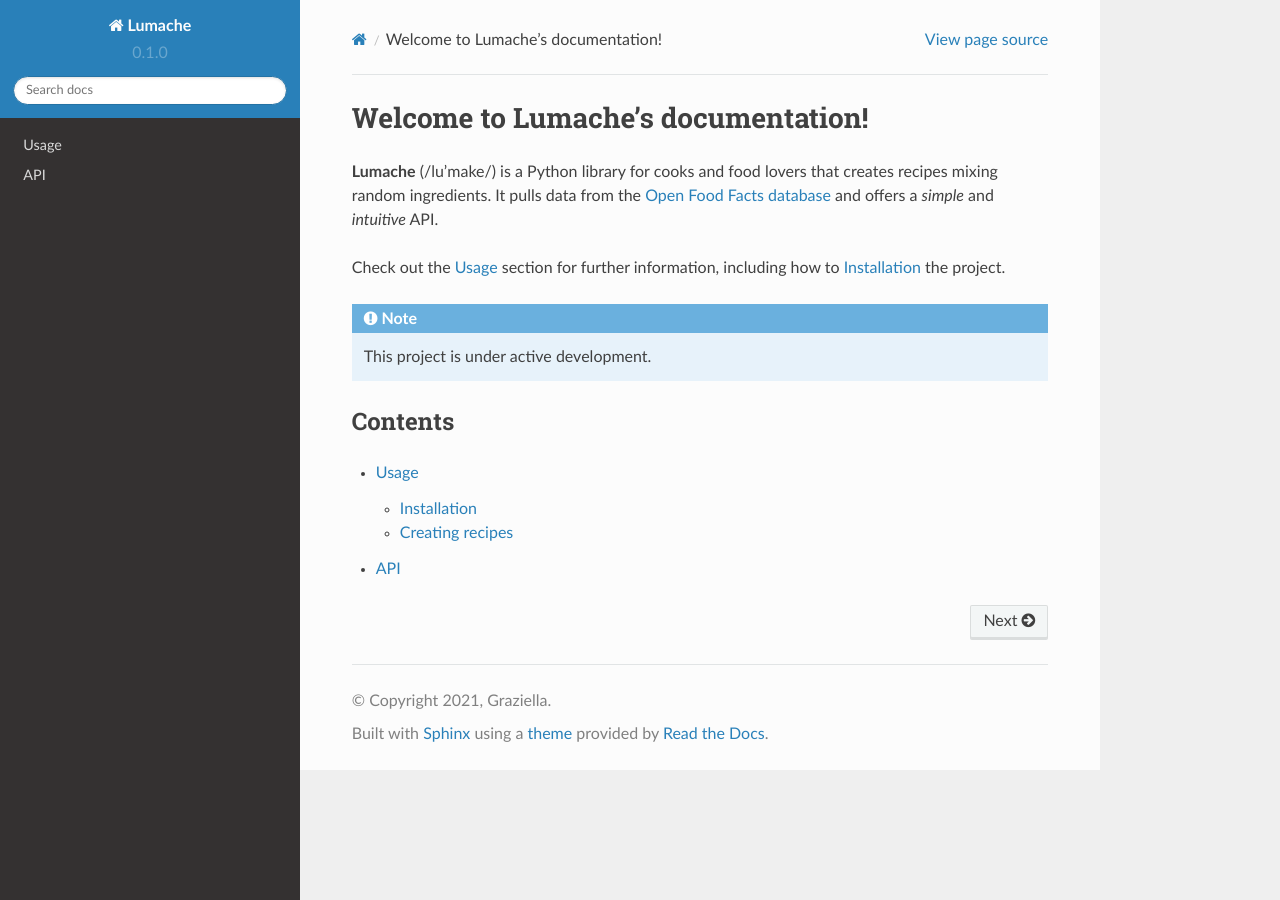
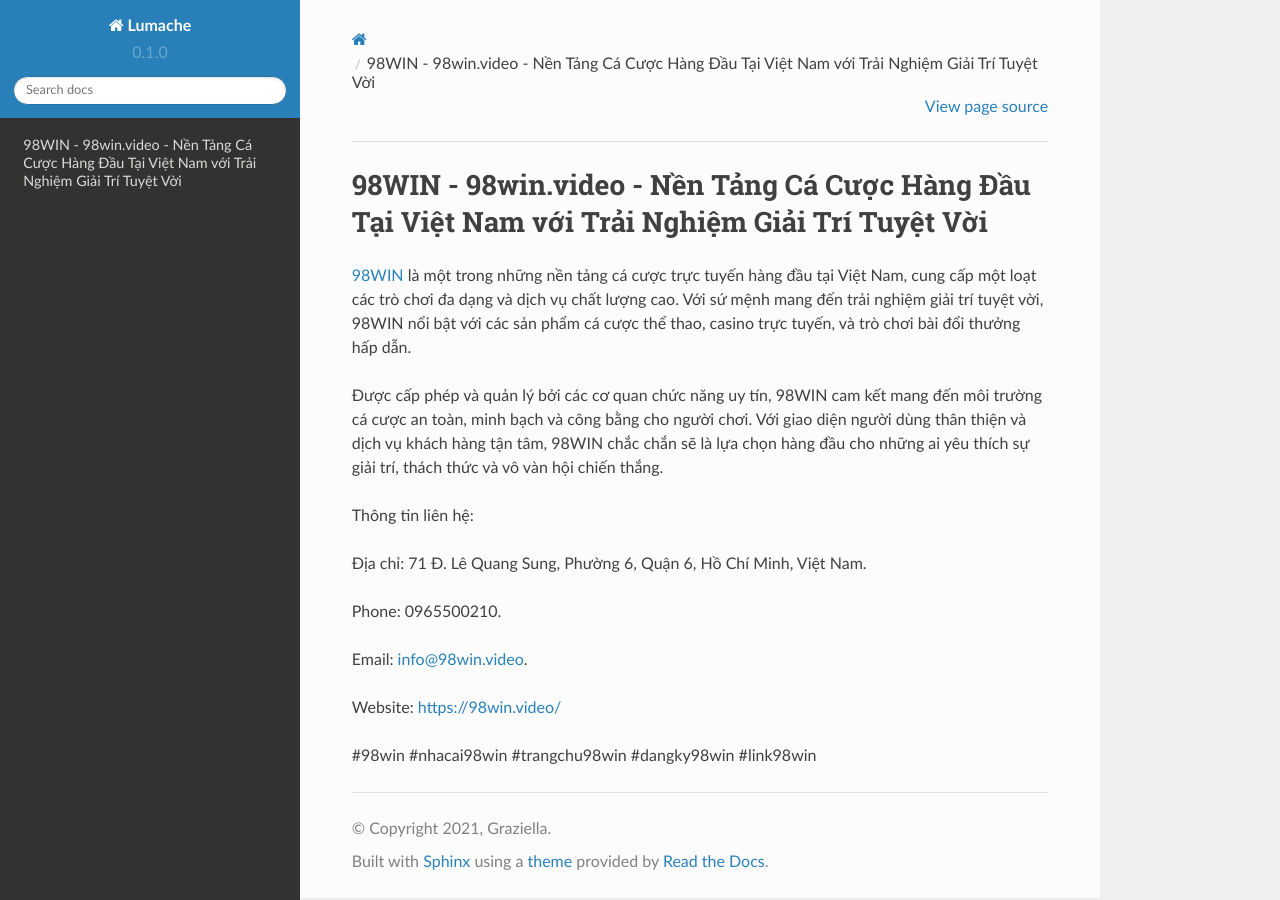
Before and after one commit to morriscraig2868/98winvideo, a Sphinx documentation site: the page built from docs/source/index.rst, in a window 1280 px wide. Built offline with Sphinx 7.4.7 and the Read the Docs theme 2.0.0, drawn with Linux system fonts in a browser that asks for light colours.

Commit message:
Update index.rst

```diff
--- a/docs/source/index.rst
+++ b/docs/source/index.rst
@@ -1,22 +1,18 @@
-Welcome to Lumache's documentation!
+98WIN - 98win.video - Nền Tảng Cá Cược Hàng Đầu Tại Việt Nam với Trải Nghiệm Giải Trí Tuyệt Vời
 ===================================
 
-**Lumache** (/lu'make/) is a Python library for cooks and food lovers
-that creates recipes mixing random ingredients.
-It pulls data from the `Open Food Facts database <https://world.openfoodfacts.org/>`_
-and offers a *simple* and *intuitive* API.
+`98WIN <https://98win.video/>`_ là một trong những nền tảng cá cược trực tuyến hàng đầu tại Việt Nam, cung cấp một loạt các trò chơi đa dạng và dịch vụ chất lượng cao. Với sứ mệnh mang đến trải nghiệm giải trí tuyệt vời, 98WIN nổi bật với các sản phẩm cá cược thể thao, casino trực tuyến, và trò chơi bài đổi thưởng hấp dẫn.
 
-Check out the :doc:`usage` section for further information, including
-how to :ref:`installation` the project.
+Được cấp phép và quản lý bởi các cơ quan chức năng uy tín, 98WIN cam kết mang đến môi trường cá cược an toàn, minh bạch và công bằng cho người chơi. Với giao diện người dùng thân thiện và dịch vụ khách hàng tận tâm, 98WIN chắc chắn sẽ là lựa chọn hàng đầu cho những ai yêu thích sự giải trí, thách thức và vô vàn hội chiến thắng.
 
-.. note::
+Thông tin liên hệ:
 
-   This project is under active development.
+Địa chỉ: 71 Đ. Lê Quang Sung, Phường 6, Quận 6, Hồ Chí Minh, Việt Nam.
 
-Contents
---------
+Phone: 0965500210.
 
-.. toctree::
+Email: info@98win.video.
 
-   usage
-   api
+Website: https://98win.video/
+
+#98win #nhacai98win #trangchu98win #dangky98win #link98win
```
